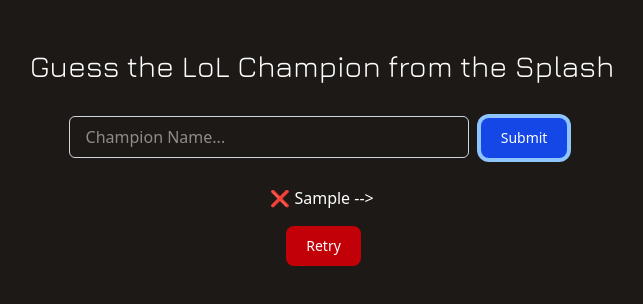
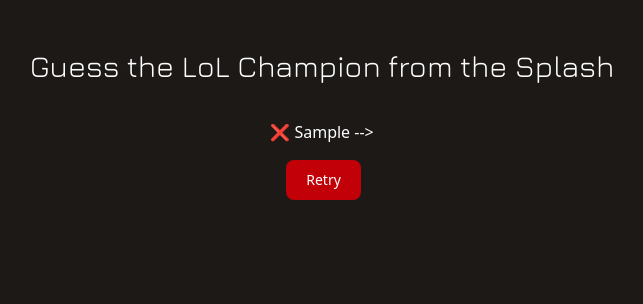
Before and after one commit to FrankSauve/lol-splash-guesser, a plain HTML site: page index.html in a window 1280 px wide. Both pictures are taken after typing "Sample" into the empty fields and a click on the button "Submit". Shown: the whole page, without its empty margins (318-961 px from the left). Drawn offline with nearby package versions, Linux system fonts and the light colour scheme; no server answers.

Commit message:
Remove form when getting it wrong

```diff
--- a/index.html
+++ b/index.html
@@ -25,7 +25,7 @@
                     <div id="autocomplete-list"
                         class="max-w-100 absolute mt-1 w-full bg-white border border-gray-200 rounded-lg shadow-lg max-h-60 overflow-y-auto hidden">
                     </div>
-                    <button type="submit"
+                    <button id="submitBtn" type="submit"
                         class="mx-2 text-white bg-blue-700 hover:bg-blue-800 focus:ring-4 focus:ring-blue-300 font-medium rounded-lg text-sm px-5 py-2.5 me-2 mb-2 dark:bg-blue-600 dark:hover:bg-blue-700 focus:outline-none dark:focus:ring-blue-800">Submit</button>
                 </form>
             </div>
--- a/main.js
+++ b/main.js
@@ -101,12 +101,17 @@
         result.innerText = `❌ ${input.value} --> ${answer}`;
         resultsDiv.appendChild(result);
         input.value = "";
+        input.disabled = true;
+        input.hidden = true;
 
         const reloadBtn = document.createElement("button");
         reloadBtn.className = "m-4 focus:outline-none text-white bg-red-700 hover:bg-red-800 focus:ring-4 focus:ring-red-300 font-medium rounded-lg text-sm px-5 py-2.5 me-2 mb-2 dark:bg-red-600 dark:hover:bg-red-700 dark:focus:ring-red-800"
         reloadBtn.innerText = "Retry";
         reloadBtn.onclick = () => {window.location.reload()}
         resultsDiv.appendChild(reloadBtn);
+
+        document.getElementById("submitBtn").disabled = true;
+        document.getElementById("submitBtn").hidden = true;
     }
 })
 
```
